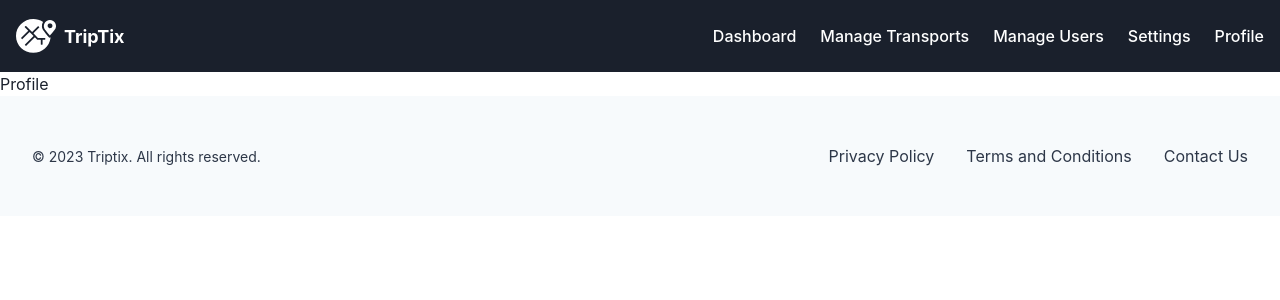
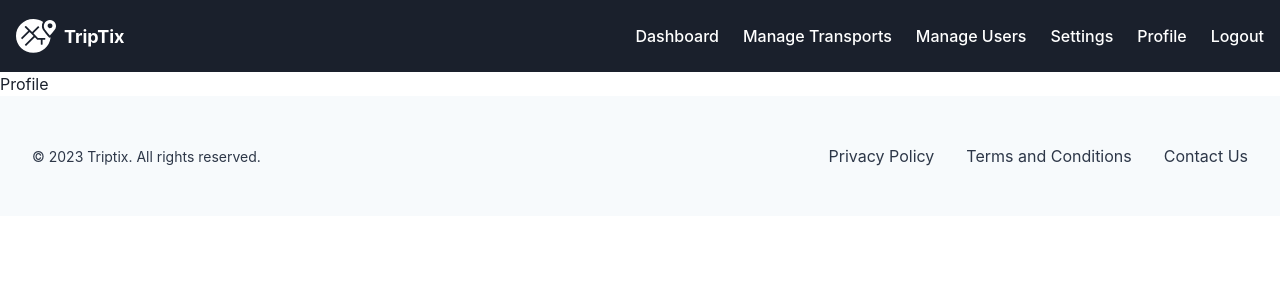
Before and after one commit to Trip-Tix/admin-site, a Next.js app: page /admin/profile in a window 1280 px wide. Shown: the top 300 px of the page. Built offline with nearby package versions, Linux system fonts and the light colour scheme.

Commit message:
Logout Feature

```diff
--- a/public/commonData/AdminNavBarData.ts
+++ b/public/commonData/AdminNavBarData.ts
@@ -3,7 +3,8 @@ const navbar_items = [
     "Manage Transports",
     "Manage Users",
     "Settings",
-    "Profile"
+    "Profile",
+    "Logout"
   ];
 
 const navbar_items_url = [
@@ -11,7 +12,8 @@ const navbar_items_url = [
     "/admin/manage-transports",
     "/admin/manage-users",
     "/admin/settings",
-    "/admin/profile"
+    "/admin/profile",
+    "/admin/logout"
   ];
 
 export { navbar_items, navbar_items_url };
```
